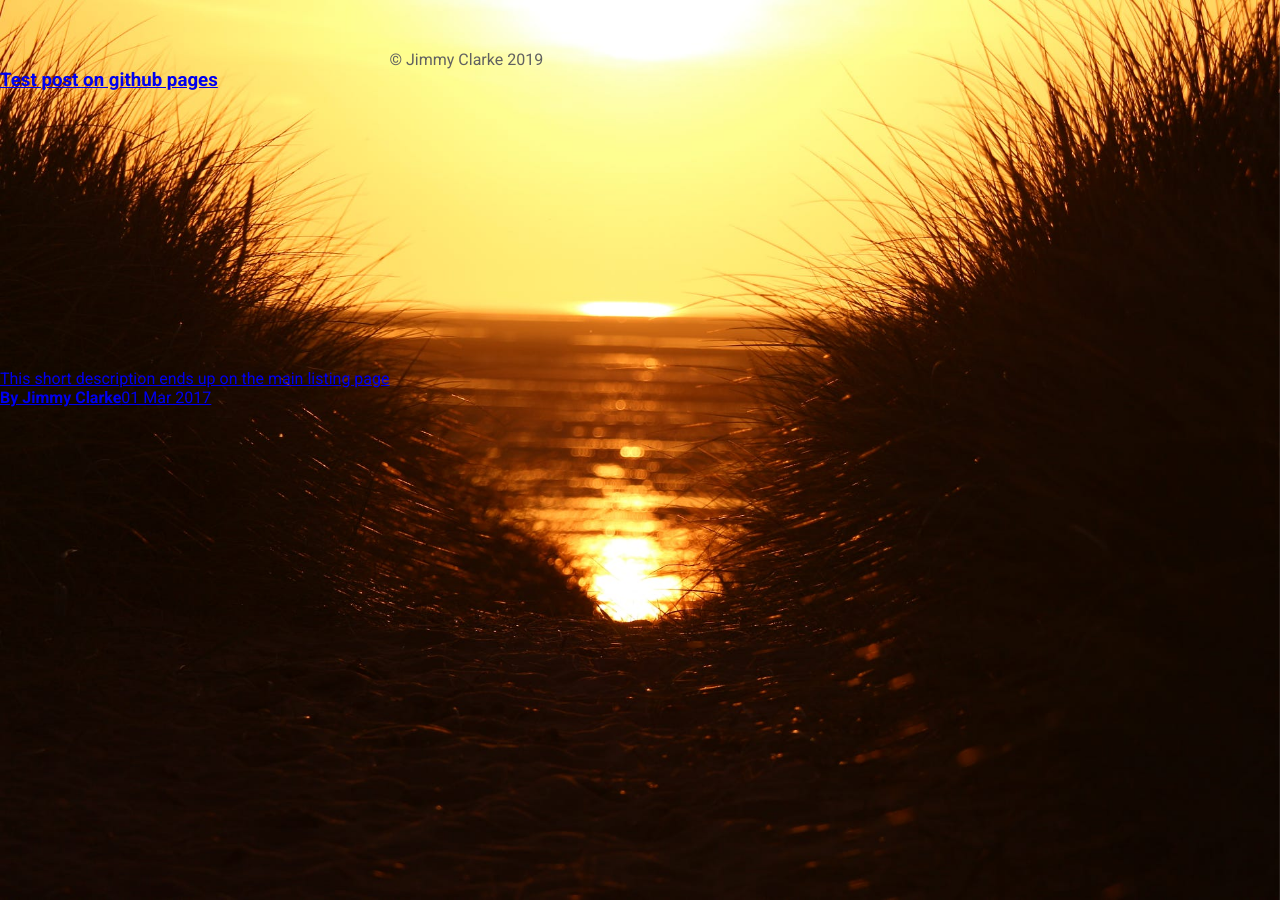
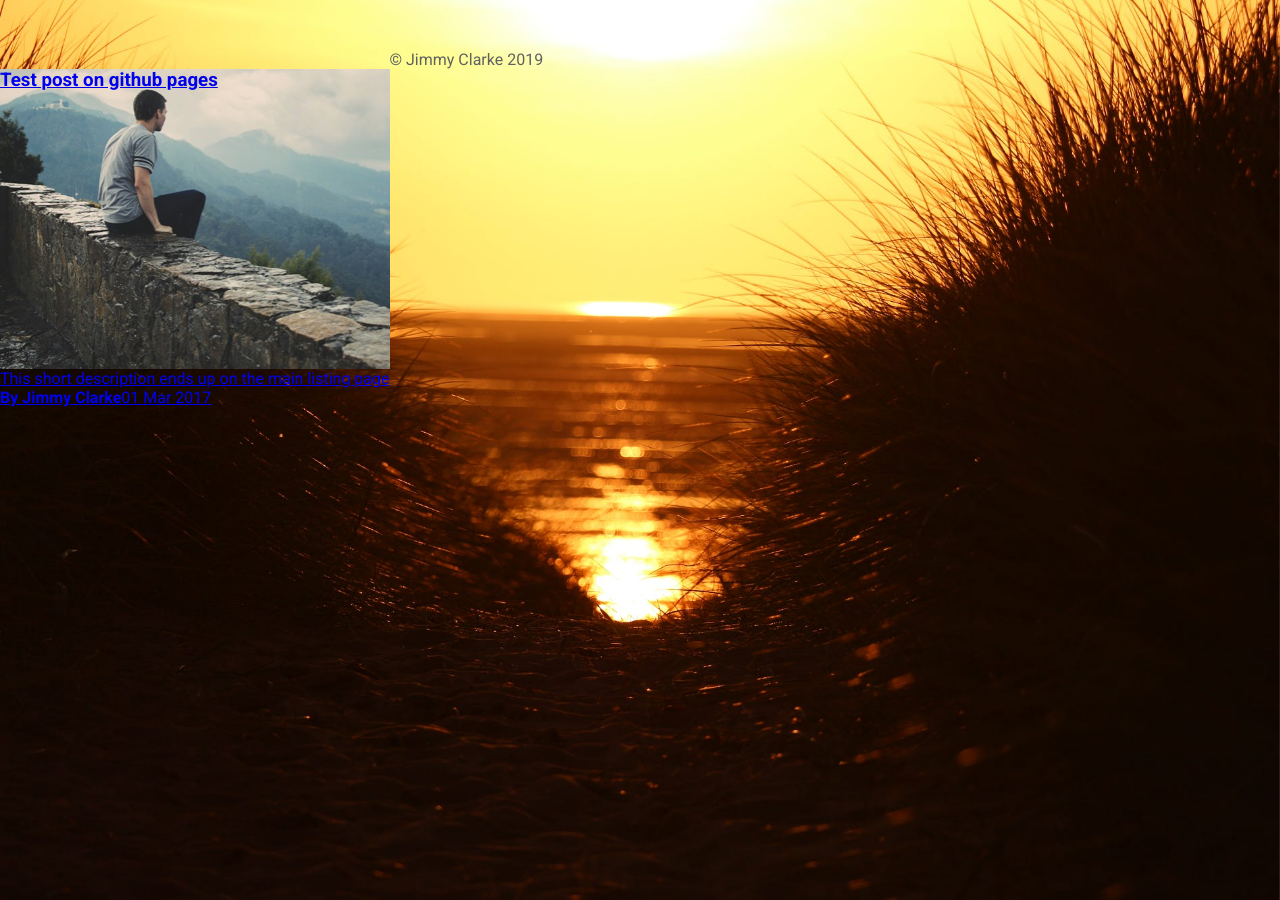
Before and after one commit to jimmyclarke113/jimmyclarke113.github.io, a Jekyll site: the page built from index.html, in a window 1280 px wide. Built offline with Jekyll 4.4.1, drawn with Linux system fonts in a browser that asks for light colours.

Commit message:
Update index.html

```diff
--- a/index.html
+++ b/index.html
@@ -5,7 +5,7 @@
 {% for post in site.posts %}
 <div class="content">
 	<a href="{{ post.url }}" title="{{ post.title }}">
-		<div class="contentTitle" style="background-image:{{post.image}};min-height:{{post.height}}px;">
+		<div class="contentTitle" style="background-image:url('{{post.image}}');min-height:{{post.height}}px;">
 			<h3>{{ post.title }}</h3>
 		</div>
 		<div class="contentDescription">
```
